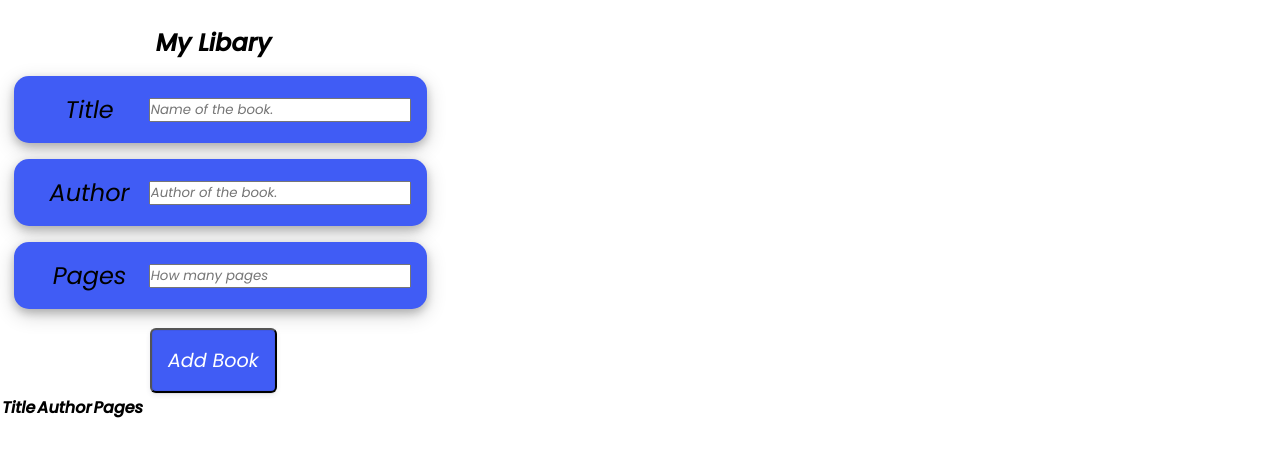
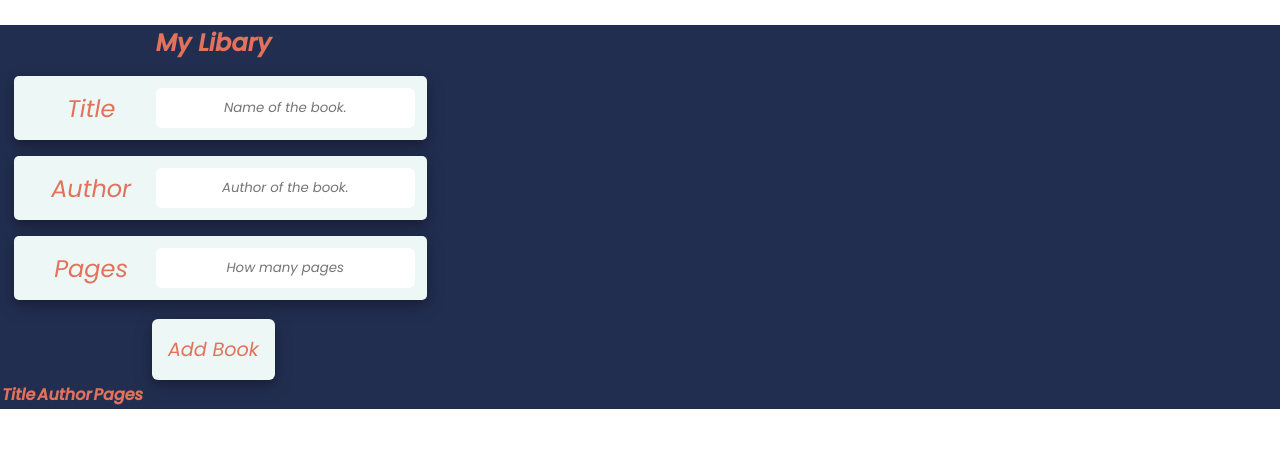
Before and after one commit to LittleCanOpener/MyLibrary, a plain HTML site: page index.html in a window 1280 px wide. Drawn offline with Linux system fonts and the light colour scheme.

Commit message:
color scheme added

```diff
--- a/assets/css/style.css
+++ b/assets/css/style.css
@@ -4,15 +4,24 @@
     margin: 0;
     padding: 0;
     font-family: Poppins, sans-serif;
+    color: #E2725B;
 }
+
+/*Table Style*/
 main {
+    background-color: #222E50;
     display: grid;
     align-items: baseline;
     text-align: center;
     grid-template-columns: 1fr 2fr;
+    grid-template-rows: 1fr;
 }
-/*Table Style*/
-
+input {
+    text-align: center;
+    border: none;
+    border-radius: 6px;
+    height: 3em;
+}
 .form-container {
     display: grid;
     align-items: baseline;
@@ -22,21 +31,23 @@ main {
     margin-top: 1em;
     margin-left: 0.9em;
     box-shadow: 0 4px 8px 0 rgba(0, 0, 0, 0.2), 0 6px 20px 0 rgba(0, 0, 0, 0.19);
-    padding: 16px;
-    background-color: #405cf5;
-    border-radius: 15px;
+    padding: 12px;
+    background-color: #EDF7F6 ;
+    border-radius: 5px;
 }
 label {
     font-size: 1.5em;
 }
 /*Submit button*/
+
+
 .submit {
     margin-top: 1em;
     font-size: 1.2em;
-    background-color: #405cf5;
-    color: white;
+    background-color: #EDF7F6;
     border-radius: 6px;
-    box-shadow: rgba(50, 50, 93, .1) 0 0 0 1px inset,rgba(50, 50, 93, .1) 0 2px 5px 0,rgba(0, 0, 0, .07) 0 1px 1px 0;
+    border:none;
+    box-shadow: 0 4px 8px 0 rgba(0, 0, 0, 0.2), 0 6px 20px 0 rgba(0, 0, 0, 0.19);
     transform: translateZ(0);
     transition: all .2s,box-shadow .08s ease-in;
     user-select: none;
@@ -49,13 +60,13 @@ label {
     cursor: default;
 }
 .submit:focus {
-    box-shadow: #3c4fe0 0 0 0 1.5px inset, rgba(45, 35, 66, .4) 0 2px 4px, rgba(45, 35, 66, .3) 0 7px 13px -3px, #3c4fe0 0 -3px 0 inset;
+    box-shadow: #222E50 0 0 0 1.5px inset, rgba(45, 35, 66, .4) 0 2px 4px, rgba(45, 35, 66, .3) 0 7px 13px -3px, #EDF7F6 0 -3px 0 inset;
 }
 .submit:hover {
-    box-shadow: rgba(45, 35, 66, .4) 0 4px 8px, rgba(45, 35, 66, .3) 0 7px 13px -3px, #3c4fe0 0 -3px 0 inset;
+    box-shadow: rgba(45, 35, 66, .4) 0 4px 8px, rgba(45, 35, 66, .3) 0 7px 13px -3px, #EDF7F6 0 -3px 0 inset;
     transform: translateY(-2px);
 }
 .submit:active {
-    box-shadow: #3c4fe0 0 3px 7px inset;
+    box-shadow: #222E50 0 3px 7px inset;
     transform: translateY(2px);
 }
```
